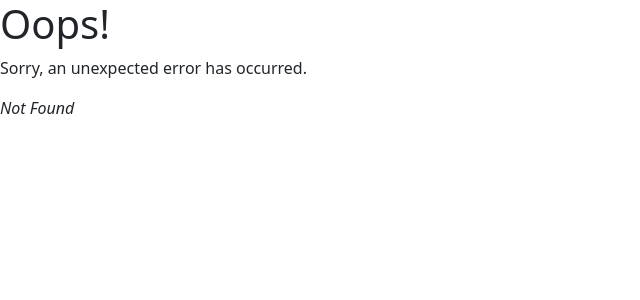
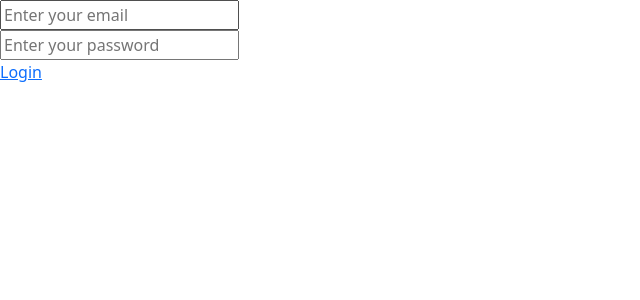
Before and after one commit to RishiSajay/PenPals, a React (Vite) app: page /login in a window 1280 px wide. Before the commit this address had no page. Shown: the top 300 px of the page, without its empty margins (0-640 px from the left). Built offline with nearby package versions, Linux system fonts and the light colour scheme.

Commit message:
logging in

```diff
--- /dev/null
+++ b/src/Components/Login.tsx
@@ -0,0 +1,31 @@
+import React from "react";
+
+// const textE = document.createElement("input");
+// textE.type = "text";
+// textE.placeholder = "Enter your email";
+// textE.value = "";
+// textE.id = "email";
+// document.getElementsByTagName('body')[0].appendChild(textE);
+
+// const textP = document.createElement("input");
+// textP.type = "password";
+// textP.placeholder = "Enter your password";
+// textP.value = "";
+// textP.id = "password";
+// document.getElementsByTagName('body')[0].appendChild(textP);
+
+const Login = () => {
+  return (
+    <>
+      <body>
+        <input type="text" id="email" placeholder="Enter your email"/>
+        <br></br>
+        <input type="password" id="password" placeholder="Enter your password"/>
+        <br></br>
+        <a href={"/home"}>Login</a>
+      </body>
+    </>
+  );
+};
+
+export default Login;
--- a/src/Components/Welcome.tsx
+++ b/src/Components/Welcome.tsx
@@ -4,7 +4,9 @@ const Welcome = () => {
   return (
     <>
       <div>Welcome To PenPals!</div>
-      <a href={"/home"}>Click Me!</a>
+      <a href={"/login"}>Login</a>
+      <br></br>
+      <a href={"/home"}>Sign Up</a>
     </>
   );
 };
--- a/src/main.tsx
+++ b/src/main.tsx
@@ -5,6 +5,7 @@ import { createBrowserRouter, RouterProvider } from "react-router-dom";
 import Welcome from "./Components/Welcome.tsx";
 import Home from "./Components/Home.tsx";
 import ErrorPage from "./Components/ErrorPage.tsx";
+import Login from "./Components/Login.tsx";
 import "bootstrap/dist/css/bootstrap.css";
 
 const router = createBrowserRouter([
@@ -22,6 +23,11 @@ const router = createBrowserRouter([
     //element: <App></App>,
     element: <div>This should be the app</div>,
   },
+  {
+    path: "/login",
+    //element: <App></App>,
+    element: <Login></Login>,
+  },
 ]);
 
 ReactDOM.createRoot(document.getElementById("root")!).render(
```
